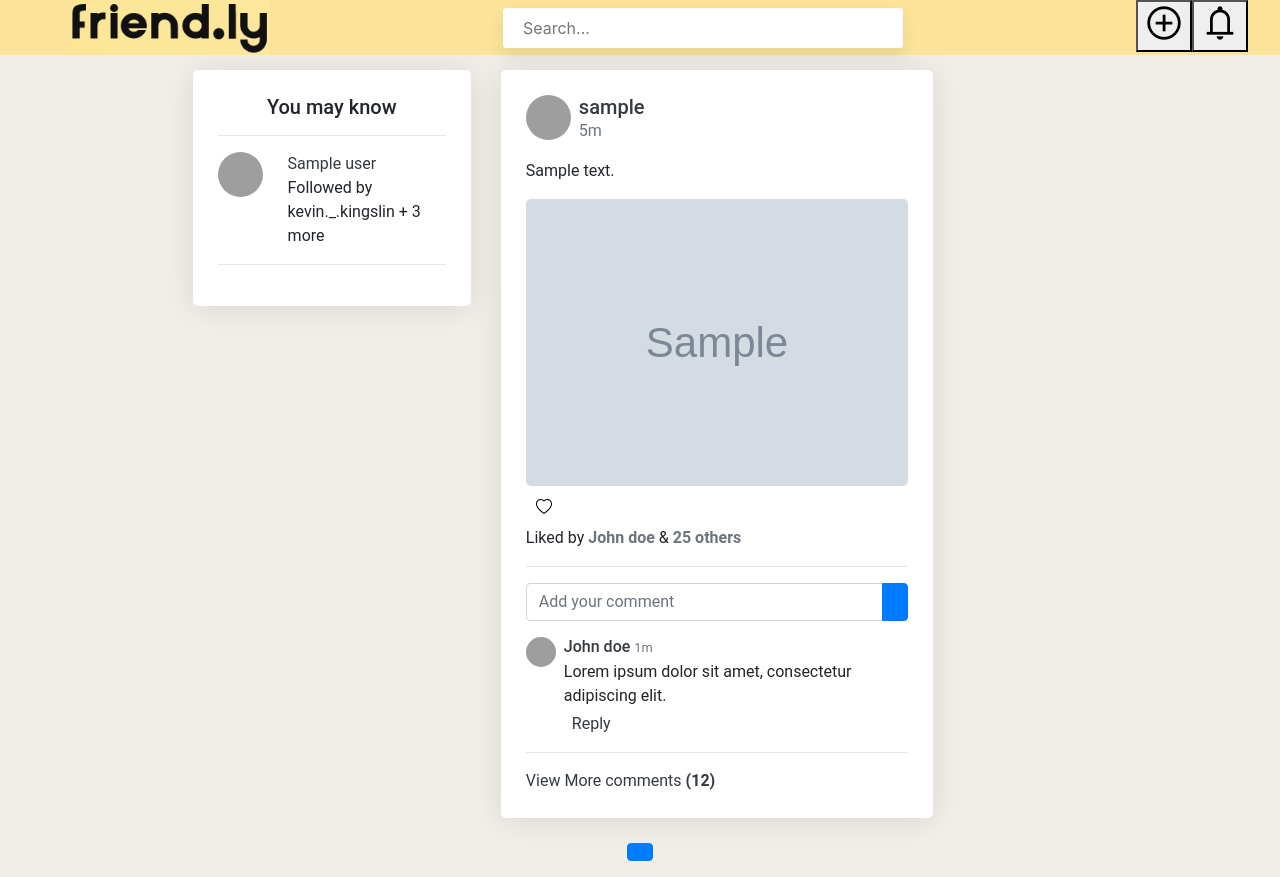
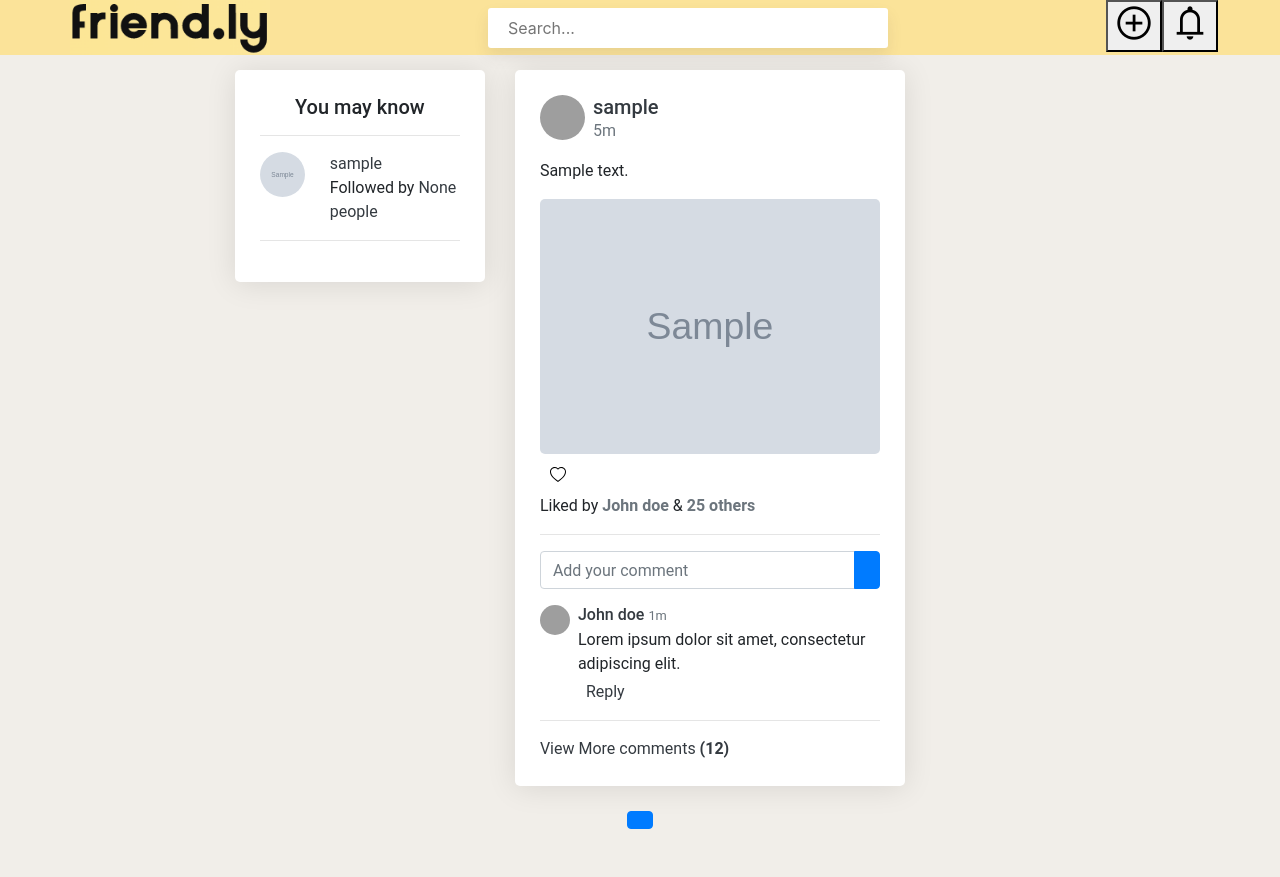
Before and after one commit to KevinKingslin/Network, a Django app: template network/templates/network/index.html in a window 1280 px wide. After the commit the page ends 829 px from the top, so only its background shows below. Run offline with Django 3.2, Linux system fonts and the light colour scheme; tables that the repository leaves empty hold one stand-in row (values such as "Sample post"); the template is opened without the code that fills it: values that come from a table or form of the project are taken from there, most other values are stand-ins (such as "Sample title", 1, 10 or a date in 2020); grey boxes marked "Sample" are stand-in pictures; some libraries are stand-ins or nearby versions; grey boxes are pictures that could not be loaded.

Commit message:
Added mutual follower count for ymk column

```diff
--- a/network/recommend.py
+++ b/network/recommend.py
@@ -34,7 +34,7 @@
         score = influence[user] + likes[user] + mutual[user]
         if user in history:
             score += 0.4
-        user = User.objects.get(id=user).username
+        user = User.objects.get(id=user)
         ReccomendList[user] = score
 
     ReccomendList = sorted(ReccomendList, key=ReccomendList.get, reverse=True)
--- a/network/serializers/serializer.py
+++ b/network/serializers/serializer.py
@@ -32,7 +32,6 @@
 
     following = serializers.SerializerMethodField()
     followers = serializers.SerializerMethodField()
-    searchhistory = serializers.SerializerMethodField()
 
     class Meta:
         model = User
@@ -42,7 +41,6 @@
             "username",
             "following",
             "followers",
-            "searchhistory",
         )
         extra_kwargs = {"password": {"write_only": True}}
 
--- a/network/templates/network/index.html
+++ b/network/templates/network/index.html
@@ -1,4 +1,5 @@
 {% extends "network/layout.html" %}
+{% load getdictvalue %}
 
 {% block body %}
 <style>
@@ -94,10 +95,10 @@
                         {% if RecommendListCount != 0 %}
                         {% for user in RecommendList %}
                         <div>
-                            <img src="media/images/user1.jpg" alt="User" class="author-img" style="float: left; margin-right: 20px;">
+                            <img src="{{ user.profilePicture.url }}" alt="profile picture" class="author-img" style="float: left; margin-right: 20px;">
                             <div style="margin-left: 70px;">
-                                <p class="mb-0"><a href="#" class="text-dark">{{ user }}</a></p>
-                                <p>Followed by kevin._.kingslin + 3 more</p>
+                                <p class="mb-0"><a href="{% url 'profile' user.id %}" class="text-dark">{{ user.username }}</a></p>
+                                <p>Followed by <a href="#" class="text-dark">{{ MutualList|get_value:user }} people</a></p>
                             </div>
                             <hr>
                         </div>
--- a/network/templates/network/layout.html
+++ b/network/templates/network/layout.html
@@ -26,7 +26,7 @@
   </head>
   <body>
     <div style="text-align:left">
-      <nav class="navbar-light fixed-top" style="text-align:center;width:100vw;z-index:1; background-color: #fbe399">
+      <nav class="navbar-light fixed-top" style="text-align:center;width:100vw;z-index:10; background-color: #fbe399">
           <a href="{% url 'index' %}" style="text-decoration:none;color:black; float: left; margin-left: 70px;">
             <img id="logo" src="{% static 'network/logo.png' %}" style="width: 200px;">
           </a>
@@ -40,7 +40,7 @@
               </div>
             </div>
           </fieldset> -->
-          <div style="display: inline; float: right;">
+          <div style="display: inline; float: right; margin-right: 30px;">
             <a href="{% url 'profile' request.user.id %}" class="nav-link" style="float: right">
               <img src="{{ request.user.profilePicture.url }}" style="width: 40px; border-radius: 40px;">
             </a>
--- /dev/null
+++ b/network/templatetags/getdictvalue.py
@@ -0,0 +1,7 @@
+
+from django import template
+register = template.Library()
+
+@register.filter()
+def get_value(dictionary, key):
+    return dictionary.get(key)
--- a/network/views.py
+++ b/network/views.py
@@ -59,6 +59,9 @@
     page_obj = paginator.get_page(page_number)
 
     RecommendList = Recommend(FromUser)
+    MutualList = {}
+    for user in RecommendList:
+        MutualList[user] = MutualFollowerCount(FromUser, user)
 
     return render(request, "network/index.html", {
         "newpostform": NewPostForm(),
@@ -67,7 +70,8 @@
         #"PostLikes": PostLikes,
         "likes": likeList,
         "RecommendList": RecommendList,
-        "RecommendListCount": len(RecommendList)
+        "RecommendListCount": len(RecommendList),
+        "MutualList": MutualList,
     })
 
 
@@ -134,6 +138,16 @@
 #Common likes on a post
 
 
+def MutualFollowerCount(FromUser, ToUser):
+    Count = 0
+    for record in FromUser.following.all():
+        try:
+            UserFollowing.objects.get(user_id=record.following_user_id, following_user_id=ToUser)
+            Count += 1
+        except ObjectDoesNotExist:
+            pass
+    return Count
+
 def profile(request, user_id):
     if request.method == "GET":
         likeList = []
@@ -156,13 +170,7 @@
         except ObjectDoesNotExist:
             following = False
 
-        mutualFollowerCount = 0
-        for record in fromUser.following.all():
-            try:
-                UserFollowing.objects.get(user_id=record.following_user_id, following_user_id=toUser)
-                mutualFollowerCount += 1
-            except ObjectDoesNotExist:
-                pass
+        mutualFollowerCount = MutualFollowerCount(fromUser, toUser)
 
         for result in fromUser.likedBy.all():
             likeList.append(result.id)
--- a/project/settings.py
+++ b/project/settings.py
@@ -73,6 +73,8 @@
 
 WSGI_APPLICATION = 'project.wsgi.application'
 
+DEFAULT_AUTO_FIELD = 'django.db.models.AutoField'
+
 
 # Database
 # https://docs.djangoproject.com/en/3.0/ref/settings/#databases
```
